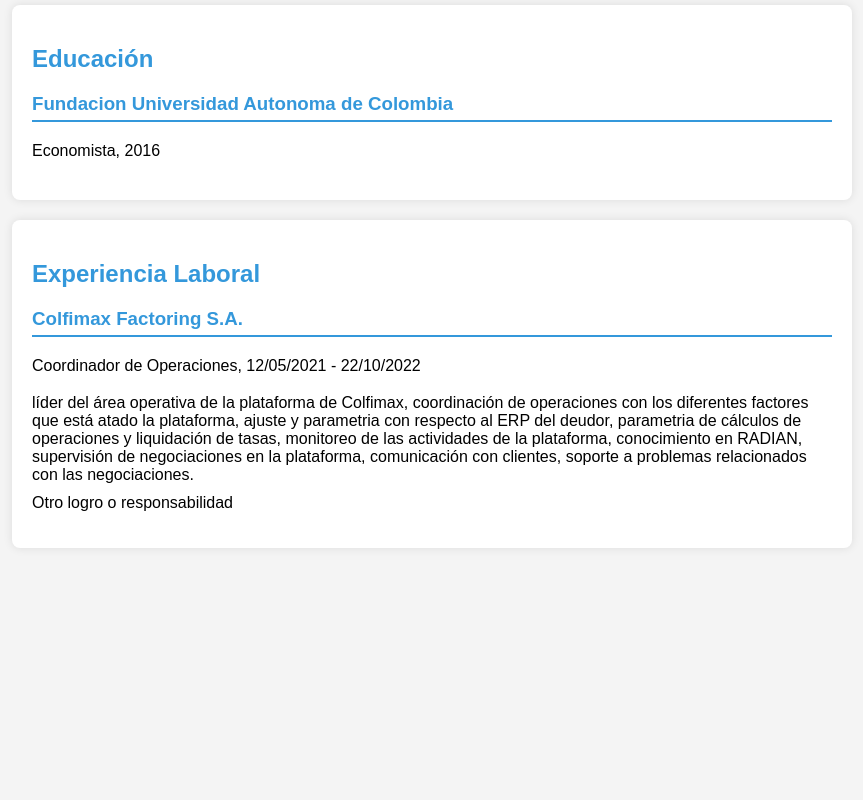
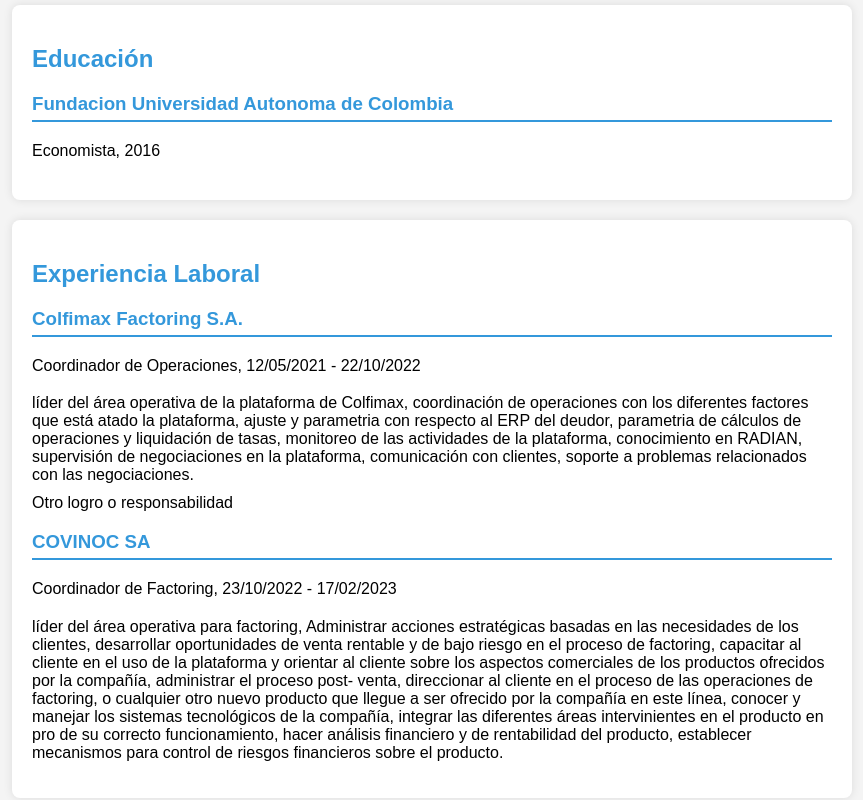
Before and after one commit to cris92gar/cris92gar1.github.io, a plain HTML site: page index.html in a window 1280 px wide. Shown: the part 387-1187 px from the top of the page, without its empty margins (208-1071 px from the left). Before the commit the page ends 955 px from the top, so only its background shows below. Drawn offline with Linux system fonts and the light colour scheme.

Commit message:
se incluye experiencia

```diff
--- a/index.html
+++ b/index.html
@@ -23,6 +23,7 @@
         <div>
           <h3>Fundacion Universidad Autonoma de Colombia</h3>
           <p>Economista, 2016</p>
+
         </div>
         <!-- Agregar más secciones de educación si es necesario -->
       </section>
@@ -36,6 +37,12 @@
             <li>líder del área operativa de la plataforma de Colfimax, coordinación de operaciones con los diferentes factores que está atado la plataforma, ajuste y parametria con respecto al ERP del deudor, parametria de cálculos de operaciones y liquidación de tasas, monitoreo de las actividades de la plataforma, conocimiento en RADIAN, supervisión de negociaciones en la plataforma, comunicación con clientes, soporte a problemas relacionados con las negociaciones.</li>
             <li>Otro logro o responsabilidad</li>
           </ul>
+         <h3> COVINOC SA</h3>
+         <p> Coordinador de Factoring, 23/10/2022 - 17/02/2023</p>
+         <ul>
+          <li>líder del área operativa para factoring, Administrar acciones estratégicas basadas en las necesidades de los clientes, desarrollar oportunidades de venta rentable y de bajo riesgo en el proceso de factoring, capacitar al cliente en el uso de la plataforma y orientar al cliente sobre los aspectos comerciales de los productos ofrecidos por la compañía, administrar el proceso post- venta, direccionar al cliente en el proceso de las operaciones de factoring, o cualquier otro nuevo producto que llegue a ser ofrecido por la compañía en este línea, conocer y manejar los sistemas tecnológicos de la compañía, integrar las diferentes áreas intervinientes en el producto en pro de su correcto funcionamiento, hacer análisis financiero y de rentabilidad del producto, establecer mecanismos para control de riesgos financieros sobre el producto.</li>
+
+         </ul>
         </div>
         <!-- Agregar más secciones de experiencia laboral si es necesario -->
       </section>
```
